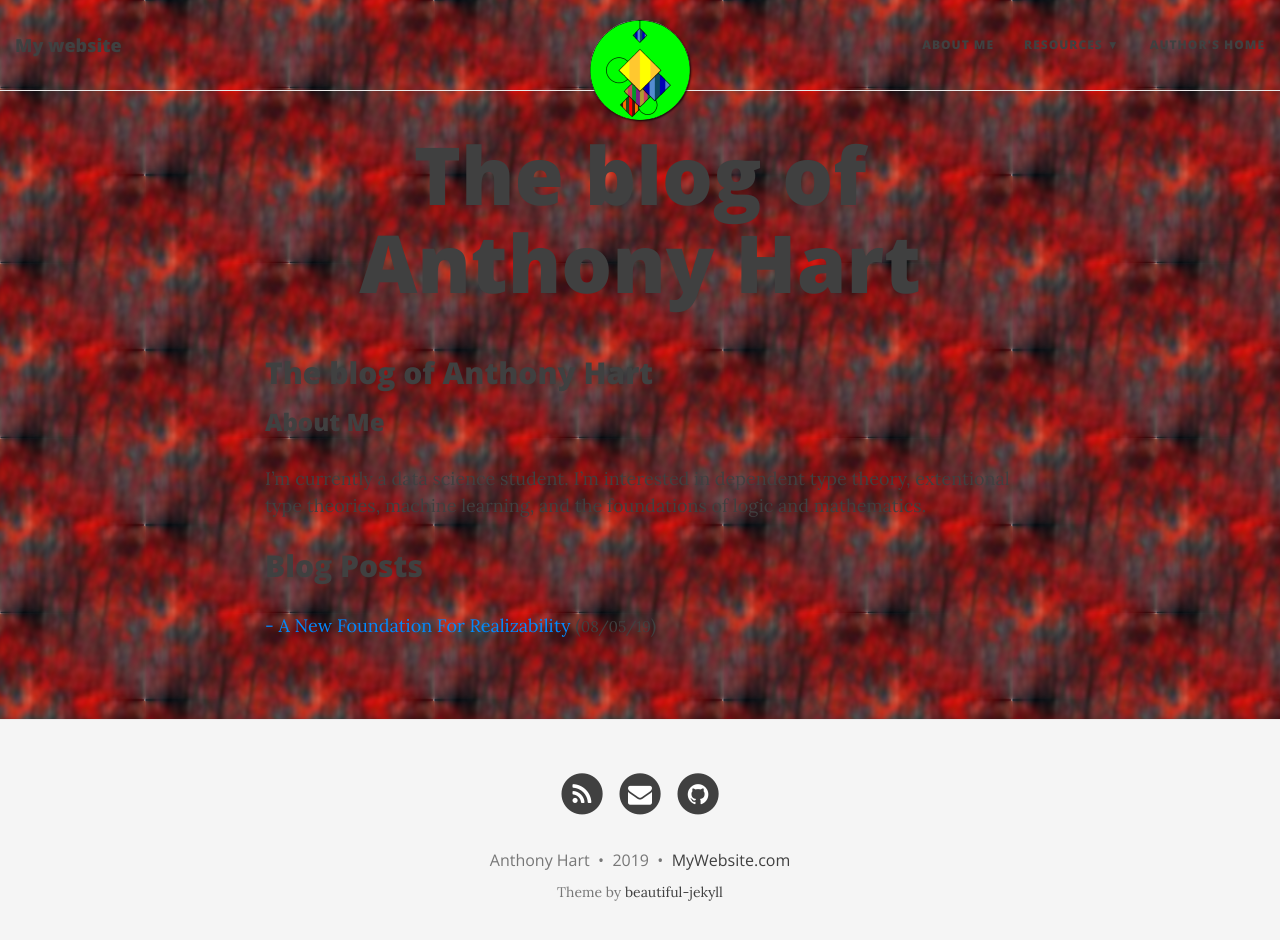
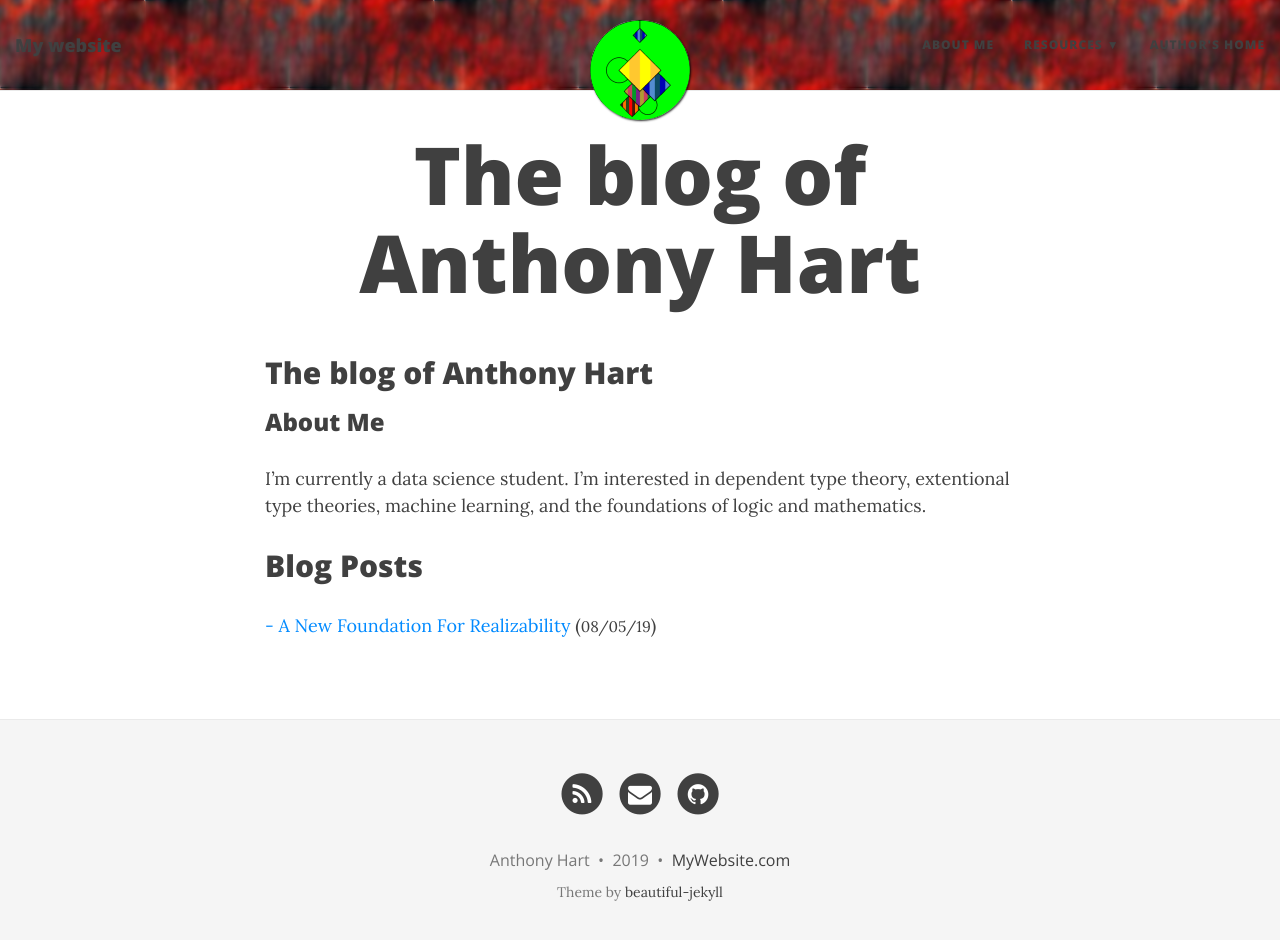
Before and after one commit to AHartNtkn/AHartNtkn.github.io, a Jekyll site: the page built from index.md, in a window 1280 px wide and 953 px high. Shown: the top 940 px of the window. Built offline with Jekyll 4.4.1, drawn with Linux system fonts in a browser that asks for light colours; nearby versions of some CDN libraries; our own code applies the rules of GitHub Pages for plain Markdown files; the list of posts is cut into pages by our own code.

Commit message:
Only tile image on navbar

```diff
--- a/_config.yml
+++ b/_config.yml
@@ -52,7 +52,7 @@ footer-link-col: "#404040"
 
 navbar-img: "/img/TileRedTrees.png"
 # footer-img: "/img/bgimage.png"
-page-img: "/img/TileRedTrees.png"
+# page-img: "/img/TileRedTrees.png"
 
 # --- Footer options --- #
 
```
